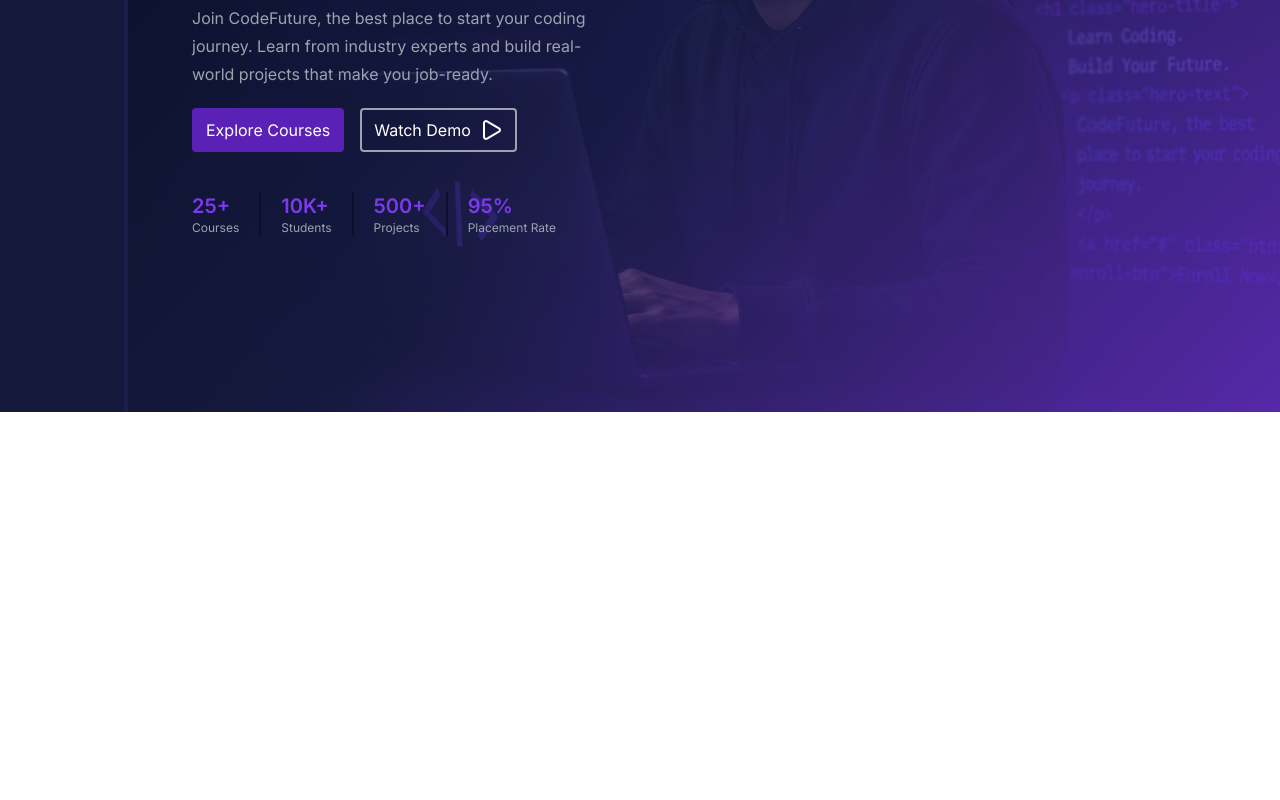
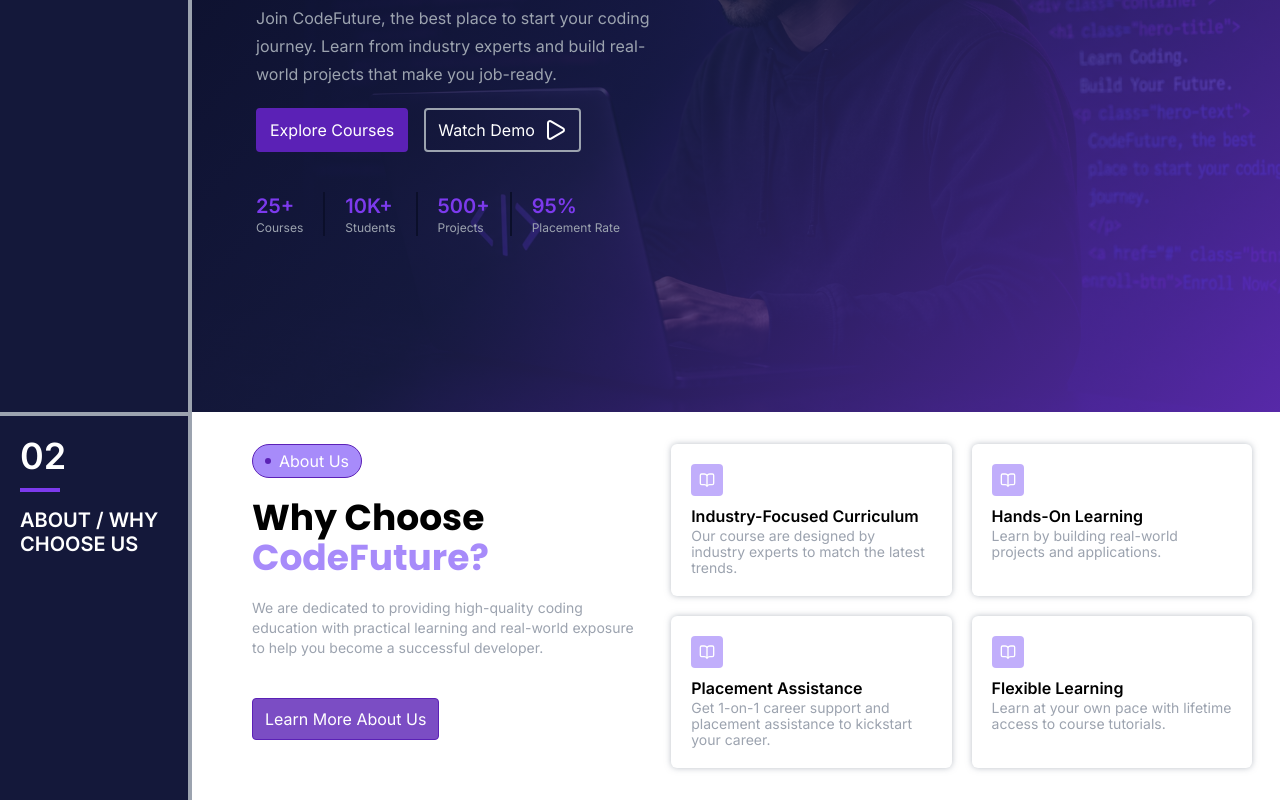
Before and after one commit to Arjun4592-art/Institute, a React (Vite) app: page / in a window 1280 px wide. Shown: the part 388-1188 px from the top of the page. Before the commit the page ends 800 px from the top, so only its background shows below. Built offline with nearby package versions, Linux system fonts and the light colour scheme.

Commit message:
About US

```diff
--- a/src/components/About.tsx
+++ b/src/components/About.tsx
@@ -1,5 +1,82 @@
+import { BookOpen, type LucideIcon } from 'lucide-react'
+
+interface aboutContentTS {
+  icon: LucideIcon
+  title: string
+  description: string
+}
 const About = () => {
-  return <div>About</div>
+  const aboutContent: aboutContentTS[] = [
+    {
+      icon: BookOpen,
+      title: 'Industry-Focused Curriculum',
+      description:
+        'Our course are designed by industry experts to match the latest trends.',
+    },
+    {
+      icon: BookOpen,
+      title: 'Hands-On Learning',
+      description: 'Learn by building real-world projects and applications.',
+    },
+    {
+      icon: BookOpen,
+      title: 'Placement Assistance',
+      description:
+        'Get 1-on-1 career support and placement assistance to kickstart your career.',
+    },
+    {
+      icon: BookOpen,
+      title: 'Flexible Learning',
+      description:
+        'Learn at your own pace with lifetime access to course tutorials.',
+    },
+  ]
+  return (
+    <div className='grid grid-cols-[15%_85%]'>
+      <div className='bg-dark-200 p-5 text-white border-r-4 border-t-4 border-text-secondary'>
+        <h3 className='relative text-4xl font-bold after:content-[""] after:absolute after:w-10 after:h-1 after:z-2 after:bg-primary after:left-0 after:-bottom-4'>
+          02
+        </h3>
+        <h2 className='text-xl mt-8 leading-6 font-bold uppercase'>
+          About / why choose us
+        </h2>
+      </div>
+      <div className='grid grid-cols-[40%_60%] gap-8 py-8 px-15'>
+        <div>
+          <div className='relative inline-flex items-center gap-2 bg-primary-light text-text-primary border border-primary-dark py-1 px-3 rounded-full before:content-[""] before:w-1.5 before:h-1.5 before:bg-primary-dark before:rounded-full'>
+            About Us
+          </div>
+          <h1 className='font-heading text-4xl font-bold py-5'>
+            Why Choose <span className='text-primary-light'>CodeFuture?</span>
+          </h1>
+          <p className='text-text-secondary mb-10 leading-5 text-sm'>
+            We are dedicated to providing high-quality coding education with
+            practical learning and real-world exposure to help you become a
+            successful developer.
+          </p>
+          <button className='bg-primary-dark/80 rounded-sm  py-2 px-3 text-text-primary border border-primary-dark'>
+            Learn More About Us
+          </button>
+        </div>
+        <div className='grid grid-cols-2 gap-5'>
+          {aboutContent.map((item, _index) => (
+            <div
+              key={_index}
+              className='p-5 shadow-[0_0_6px_#9ca3afaf] rounded-md'
+            >
+              <div className='w-8 h-8 bg-primary-light/70 rounded-sm flex items-center justify-center text-text-primary mb-2'>
+                <item.icon className='w-4' />
+              </div>
+              <h1 className='font-bold'>{item.title}</h1>
+              <p className='text-sm leading-4 text-text-secondary'>
+                {item.description}
+              </p>
+            </div>
+          ))}
+        </div>
+      </div>
+    </div>
+  )
 }
 
 export default About
--- a/src/components/HeroSection.tsx
+++ b/src/components/HeroSection.tsx
@@ -15,8 +15,8 @@ const HeroSection = () => {
   ]
 
   return (
-    <div className='grid grid-cols-[10%_90%] min-h-screen'>
-      <div className='bg-dark-200 p-5 text-white border-r-4 border-dark-100'>
+    <div className='grid grid-cols-[15%_85%] min-h-screen'>
+      <div className='bg-dark-200 p-5 text-white border-r-4 border-text-secondary'>
         <h3 className='relative text-4xl font-bold after:content-[""] after:absolute after:w-10 after:h-1 after:z-2 after:bg-primary after:left-0 after:-bottom-4'>
           01
         </h3>
--- a/src/components/Home.tsx
+++ b/src/components/Home.tsx
@@ -1,9 +1,11 @@
+import About from './About'
 import HeroSection from './HeroSection'
 
 const Home = () => {
   return (
     <div>
       <HeroSection />
+      <About />
     </div>
   )
 }
```
